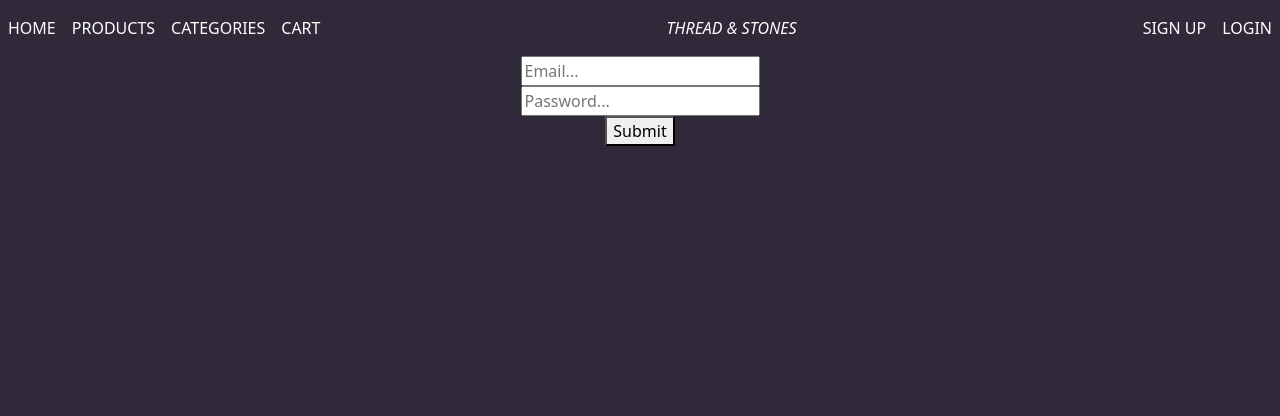
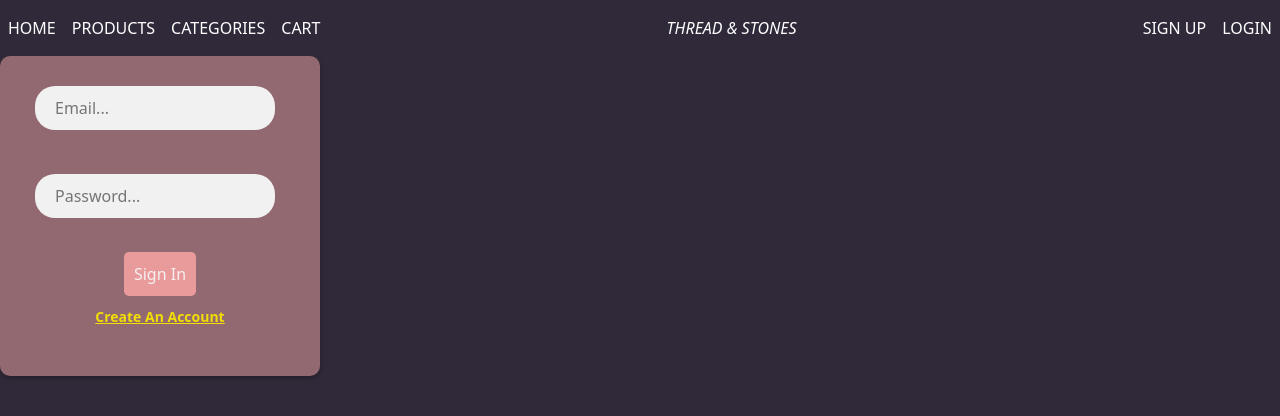
Before and after one commit to Knowledge-Streams-KS/react-e-commerce-maryam2497, a React (Create React App) app: page /loginForm in a window 1280 px wide. Shown: the top 416 px of the page. Built offline with nearby package versions, Linux system fonts and the light colour scheme.

Commit message:
styling added to LogIn page

```diff
--- a/src/Pages/loginForm/loginForm.jsx
+++ b/src/Pages/loginForm/loginForm.jsx
@@ -12,15 +12,7 @@ const LoginForm = () => {
   const reDirect= useLocation();
   const location= reDirect.state?.redirectedForm.pathname;
 
-  // const [formData, setFormData] = useState({
-  //   email: "",
-  //   password: ""
-  // });
-
-
   const handleSubmit = (values) => {
-    // setFormData(values);
-    // console.log("Form data", formData);
     SignIn(values,navigate,location);
   };
 
@@ -43,17 +35,21 @@ const LoginForm = () => {
       validationSchema={validationSchema}
     >
       {
-        <Form>
+        <Form className="signup-form">
+           <div className="form-field">
           <Field type="email" name="email" placeholder="Email..."  />
           <ErrorMessage name="email" component="div" />
           <br/>
+          </div>
+          <div className="form-field">
           <Field type="password" name="password" placeholder="Password..."  />
           <ErrorMessage name="password" component="div" />
           <br />
-
-          <button type="submit" >
-            Submit
+          </div>
+          <button type="submit" className="submit-button">
+            Sign In
           </button>
+          <Link to="/loginForm" className="already-user-link">Create An Account</Link>
 
         </Form>
       }
--- a/src/Pages/signUpForm/signUpForm.jsx
+++ b/src/Pages/signUpForm/signUpForm.jsx
@@ -66,7 +66,7 @@ createUserWithEmailAndPassword(auth, values.email, values.password)
           <ErrorMessage name="password" component="div" />
           <br /></div>
           <button type="submit" disabled={isSubmitting} className="submit-button">
-            Submit
+            Sign Up
           </button>
           <Link to="/loginForm" className="already-user-link">Already a User?</Link>
         </Form>
```
Also changed, not shown: src/Pages/loginForm/liginForm.css (added).
